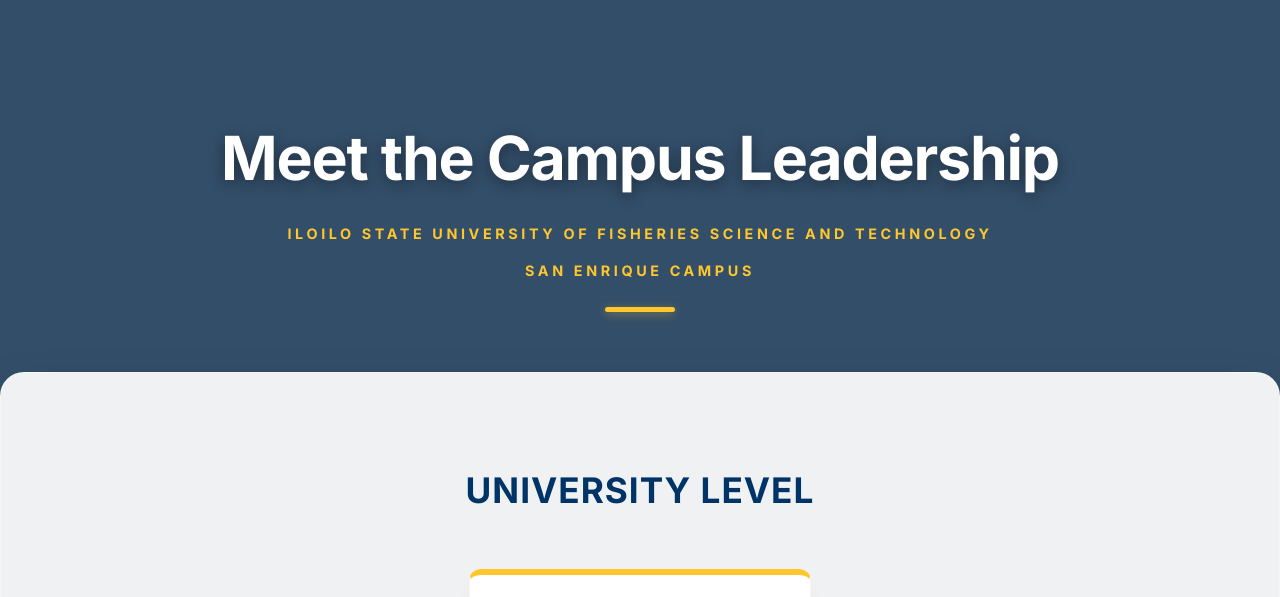
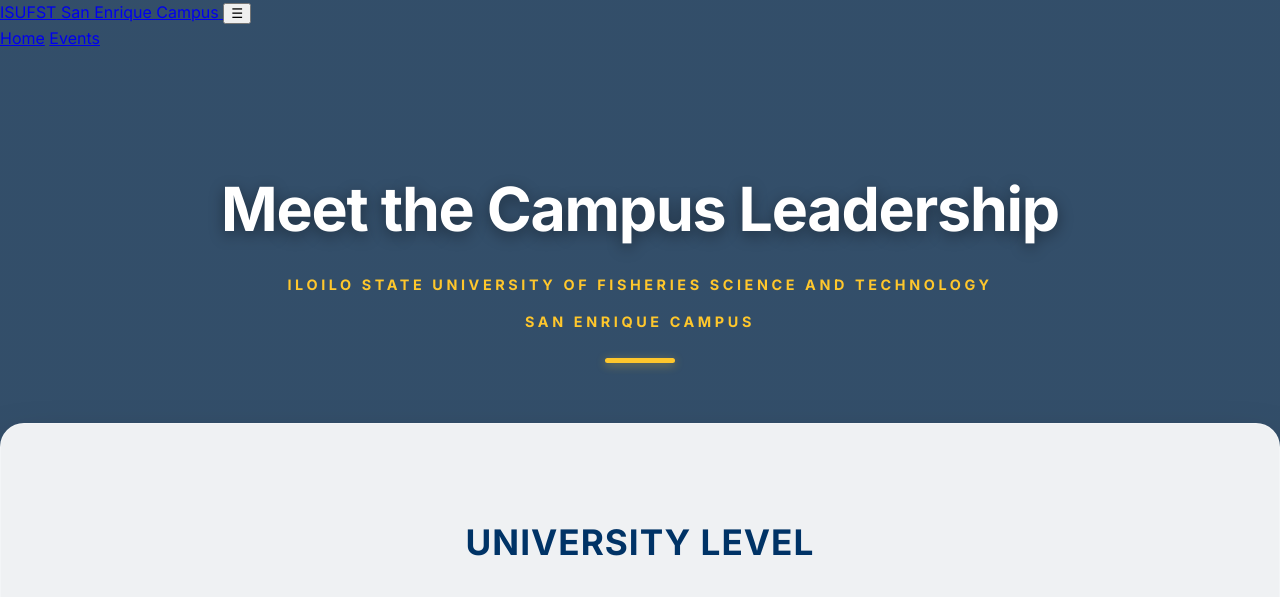
Before and after one commit to jeyemisacat-tech/meet-the-campus-leadership, a plain HTML site: page index.html in a window 1280 px wide. Shown: the top 597 px of the page. Drawn offline with Linux system fonts and the light colour scheme.

Commit message:
Update index.html

```diff
--- a/index.html
+++ b/index.html
@@ -9,6 +9,25 @@
     <link rel="stylesheet" href="style.css">
 </head>
 <body>
+
+    <nav class="site-nav">
+        <a href="index.html" class="site-brand">
+            <span class="site-brand-name">ISUFST</span>
+            <span class="site-brand-campus">San Enrique Campus</span>
+        </a>
+
+        <button class="nav-toggle" id="navToggle"
+                aria-label="Toggle navigation"
+                aria-expanded="false">
+            ☰
+        </button>
+
+        <div class="site-nav-links" id="navLinks">
+            <a href="index.html" class="active">Home</a>
+            <a href="events.html">Events</a>
+        </div>
+    </nav>
+
 
     <header class="main-header">
         <div class="header-overlay"></div> <!-- Darkens the image for text readability -->
@@ -154,6 +173,16 @@
             </div>
         </section>
 
+    <script>
+        const navToggle = document.getElementById("navToggle");
+        const navLinks = document.getElementById("navLinks");
+
+        navToggle.addEventListener("click", () => {
+            const open = navLinks.classList.toggle("show");
+            navToggle.setAttribute("aria-expanded", String(open));
+        });
+    </script>
+
     </main>
 
     <footer class="main-footer">
```
